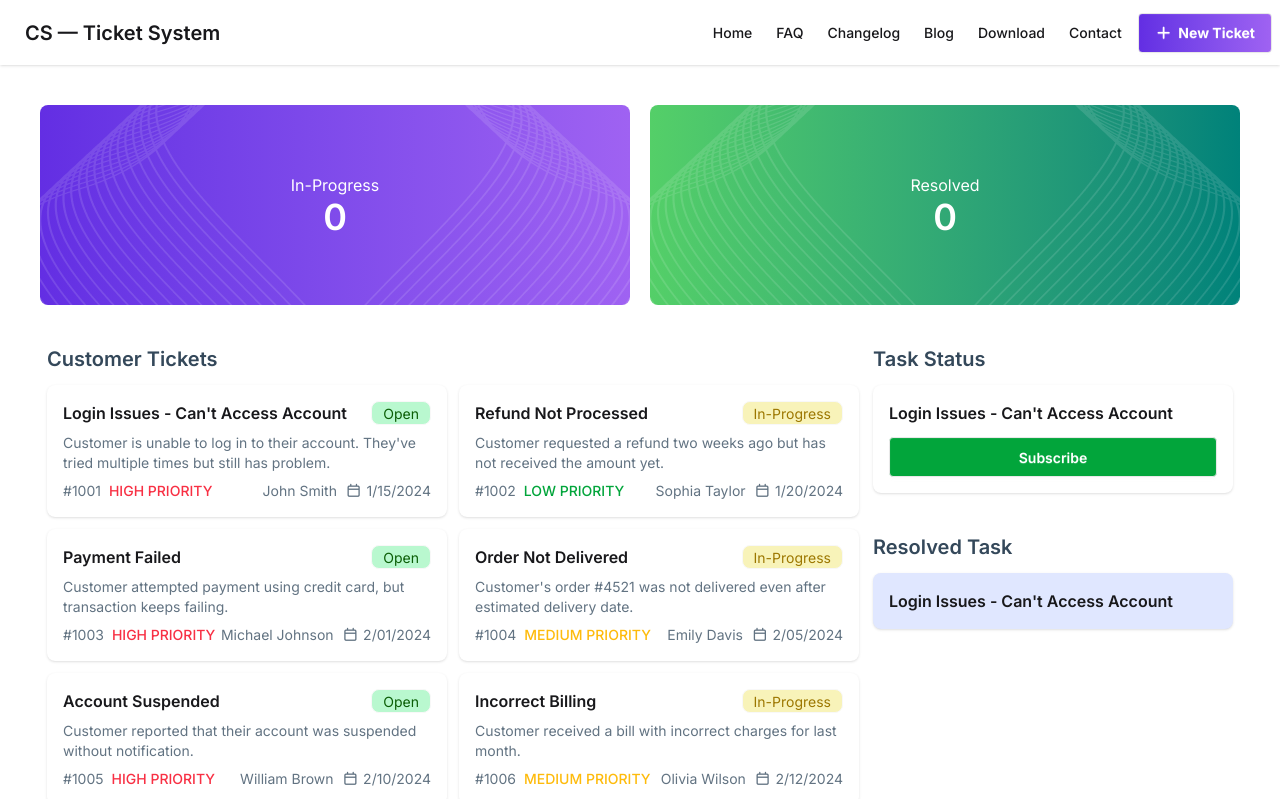
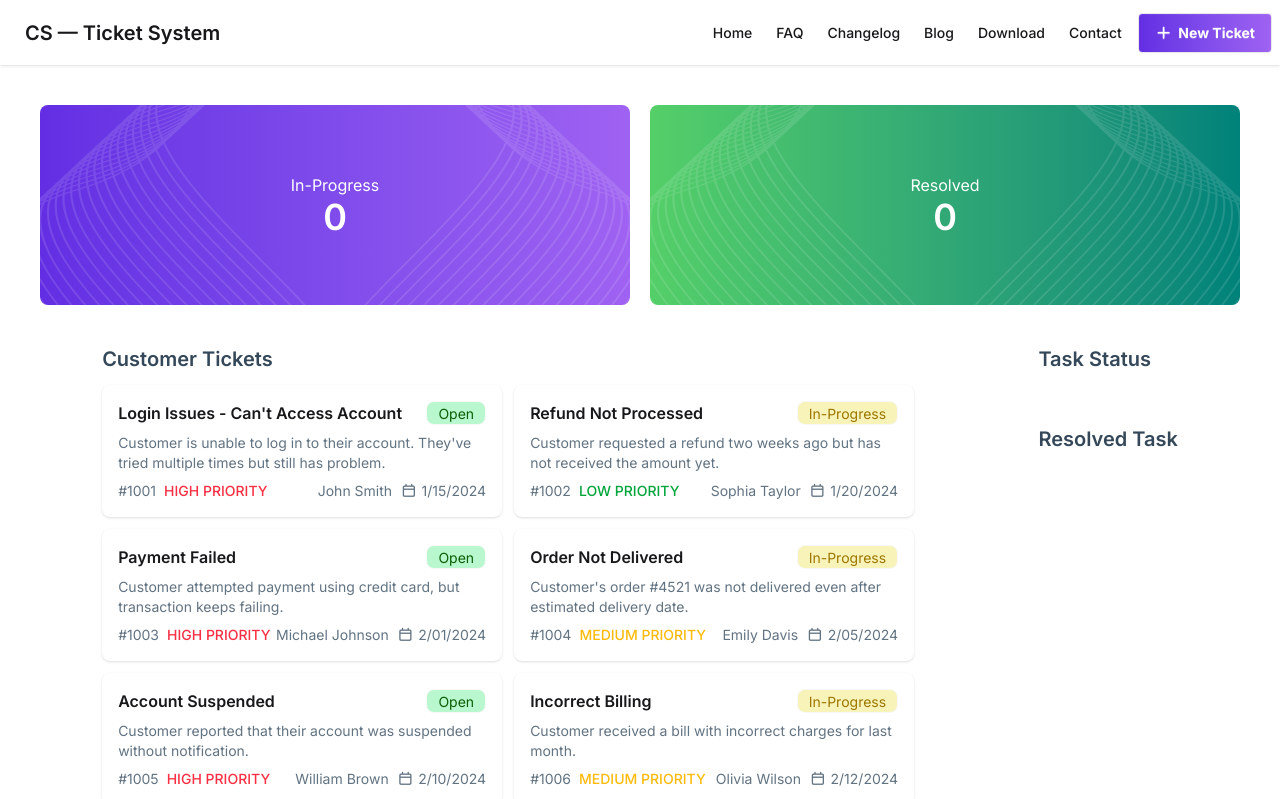
Before and after one commit to JannatMollah/PHA-7, a React (Vite) app: page / in a window 1280 px wide. Shown: the top 799 px of the page. Built offline with nearby package versions, Linux system fonts and the light colour scheme.

Commit message:
update task and resolce card

```diff
--- a/src/App.jsx
+++ b/src/App.jsx
@@ -14,13 +14,14 @@ const fetchTickets = async () => {
 const ticketsPromise = fetchTickets();
 
 function App() {
-  const [count, setCount] = useState(0)
+  const [taskStatus, setTaskStatus] = useState([]);
+  const [resolvedTask, setResolvedTask] = useState([]);
 
   return (
     <>
       <Navbar></Navbar>
       <StatusCard></StatusCard>
-      <AllTickets ticketsPromise={ticketsPromise}></AllTickets>
+      <AllTickets ticketsPromise={ticketsPromise} taskStatus={taskStatus} setTaskStatus={setTaskStatus} resolvedTask={resolvedTask} setResolvedTask={setResolvedTask}></AllTickets>
       <Footer></Footer>
       <BottomFooter></BottomFooter>
     </>
--- a/src/components/AllTickets/AllTickets.jsx
+++ b/src/components/AllTickets/AllTickets.jsx
@@ -4,7 +4,7 @@ import TaskStatusCard from '../TaskStatusCard/TaskStatusCard';
 import ResolvedTask from '../ResolvedTaskCard/ResolvedTaskCard';
 import ResolvedTaskCard from '../ResolvedTaskCard/ResolvedTaskCard';
 
-const AllTickets = ({ ticketsPromise }) => {
+const AllTickets = ({ticketsPromise,taskStatus,setTaskStatus,resolvedTask,setResolvedTask}) => {
     const ticketData = use(ticketsPromise);
     return (
         <div className="max-w-[1200px] mx-auto  grid grid-cols-1 md:flex justify-between">
@@ -13,14 +13,14 @@ const AllTickets = ({ ticketsPromise }) => {
 
                 <div className="my-3 grid grid-cols-1 md:grid-cols-2 gap-3">
                     {
-                        ticketData.map(ticket => <TicketsCard ticket={ticket}></TicketsCard>)
+                        ticketData.map(ticket => <TicketsCard ticket={ticket} taskStatus={taskStatus} setTaskStatus={setTaskStatus} resolvedTask={resolvedTask} setResolvedTask={setResolvedTask}></TicketsCard>)
                     }
                 </div>
             </div>
 
             <div className="max-w-[380] mx-auto">
-                <TaskStatusCard></TaskStatusCard>
-                <ResolvedTaskCard></ResolvedTaskCard>
+                <TaskStatusCard taskStatus={taskStatus} resolvedTask={resolvedTask} setResolvedTask={setResolvedTask}></TaskStatusCard>
+                <ResolvedTaskCard resolvedTask={resolvedTask}></ResolvedTaskCard>
             </div>
         </div>
 
--- a/src/components/ResolvedTaskCard/ResolvedTaskCard.jsx
+++ b/src/components/ResolvedTaskCard/ResolvedTaskCard.jsx
@@ -1,15 +1,19 @@
 import React from 'react';
 
-const ResolvedTaskCard = () => {
+const ResolvedTaskCard = ({resolvedTask}) => {
     return (
         <div>
             <h1 className="font-semibold text-xl text-[#34485A] mt-10">Resolved Task</h1>
             <div className="my-3 grid grid-cols-1">
-                <div className="card w-90 bg-[#E0E7FF] card-sm shadow-sm">
-                    <div className="card-body">
-                        <h2 className="card-title">Login Issues - Can't Access Account</h2>
-                    </div>
-                </div>
+                {
+                    resolvedTask.map(task =>
+                        <div className="card w-90 bg-[#E0E7FF] card-sm shadow-sm">
+                            <div className="card-body">
+                                <h2 className="card-title">{task.title}</h2>
+                            </div>
+                        </div>
+                    )
+                }
             </div>
         </div>
     );
--- a/src/components/TaskStatusCard/TaskStatusCard.jsx
+++ b/src/components/TaskStatusCard/TaskStatusCard.jsx
@@ -1,18 +1,26 @@
 import React from 'react';
 
-const TaskStatusCard = () => {
+const TaskStatusCard = ({taskStatus,resolvedTask,setResolvedTask}) => {
+    const handleResolvedTask = (task) => {
+        setResolvedTask([...resolvedTask,task]);
+    }
+
     return (
         <div>
             <h1 className="font-semibold text-xl text-[#34485A] mt-10">Task Status</h1>
             <div className="my-3 grid grid-cols-1">
-                <div className="card w-90 bg-base-100 card-sm shadow-sm">
-                    <div className="card-body">
-                        <h2 className="card-title">Login Issues - Can't Access Account</h2>
-                        <div className="mt-1">
-                            <button className="btn bg-[#02A53B] text-white btn-block">Subscribe</button>
+                {
+                    taskStatus.map(task =>
+                        <div className="card w-90 bg-base-100 card-sm shadow-sm">
+                            <div className="card-body">
+                                <h2 className="card-title">{task.title}</h2>
+                                <div className="mt-1">
+                                    <button className="btn bg-[#02A53B] text-white btn-block" onClick={()=>handleResolvedTask(task)}>Complete</button>
+                                </div>
+                            </div>
                         </div>
-                    </div>
-                </div>
+                    )
+                }
             </div>
         </div>
     );
--- a/src/components/TicketsCard/TicketsCard.jsx
+++ b/src/components/TicketsCard/TicketsCard.jsx
@@ -1,8 +1,13 @@
 import React from 'react';
 
-const TicketsCard = ({ticket}) => {
+const TicketsCard = ({ticket,taskStatus,setTaskStatus}) => {
+
+    const handleTaskStatus = (tickets) => {
+        setTaskStatus([...taskStatus,tickets]);
+    }
+
     return (
-        <div className="card w-100 bg-base-100 card-sm shadow-sm cursor-pointer" >
+        <div className="card w-100 bg-base-100 card-sm shadow-sm cursor-pointer" onClick={()=>handleTaskStatus(ticket)}>
             <div className="card-body">
                 <div className="flex items-center justify-between">
                     <h2 className="card-title">{ticket.title}</h2>
```
